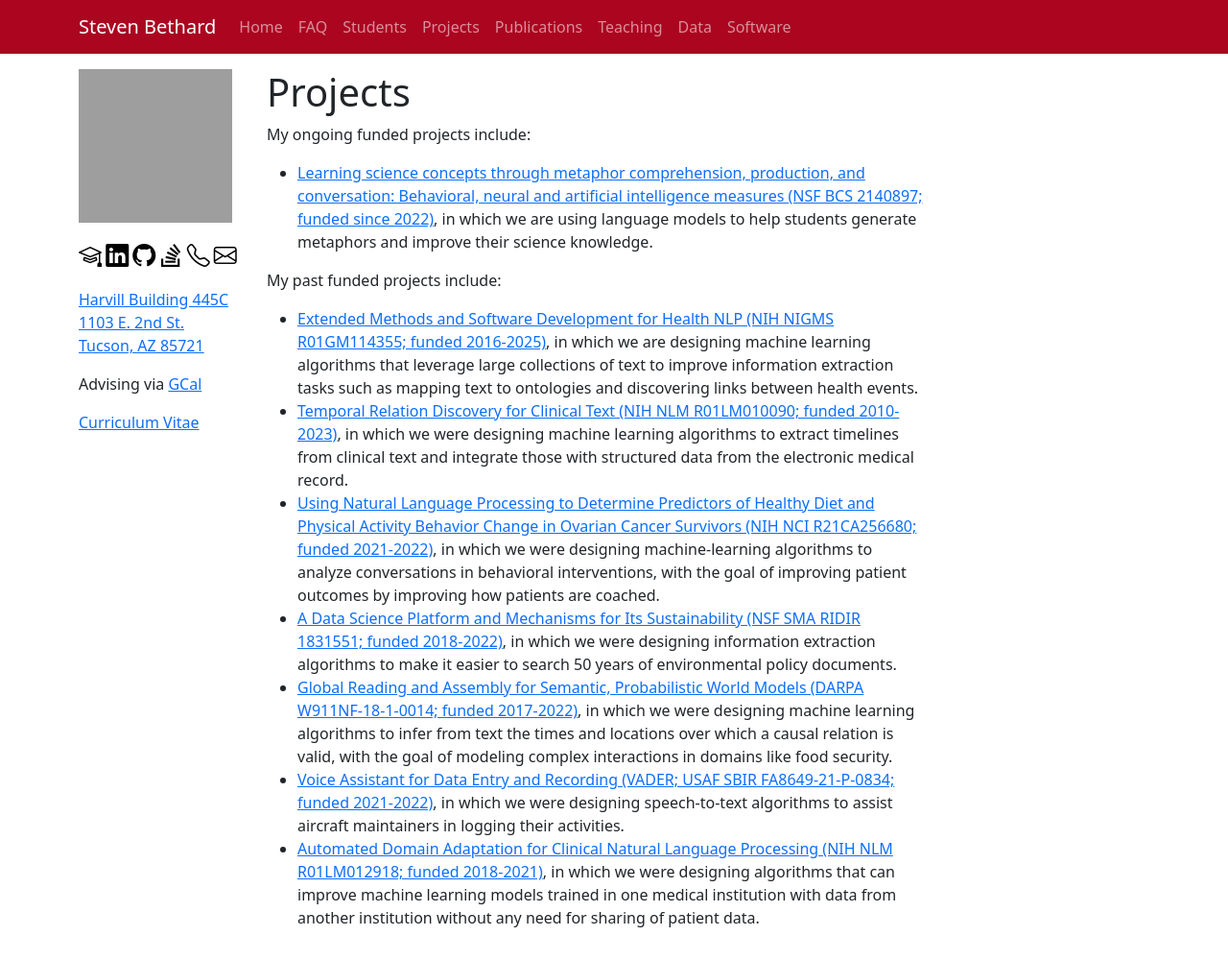
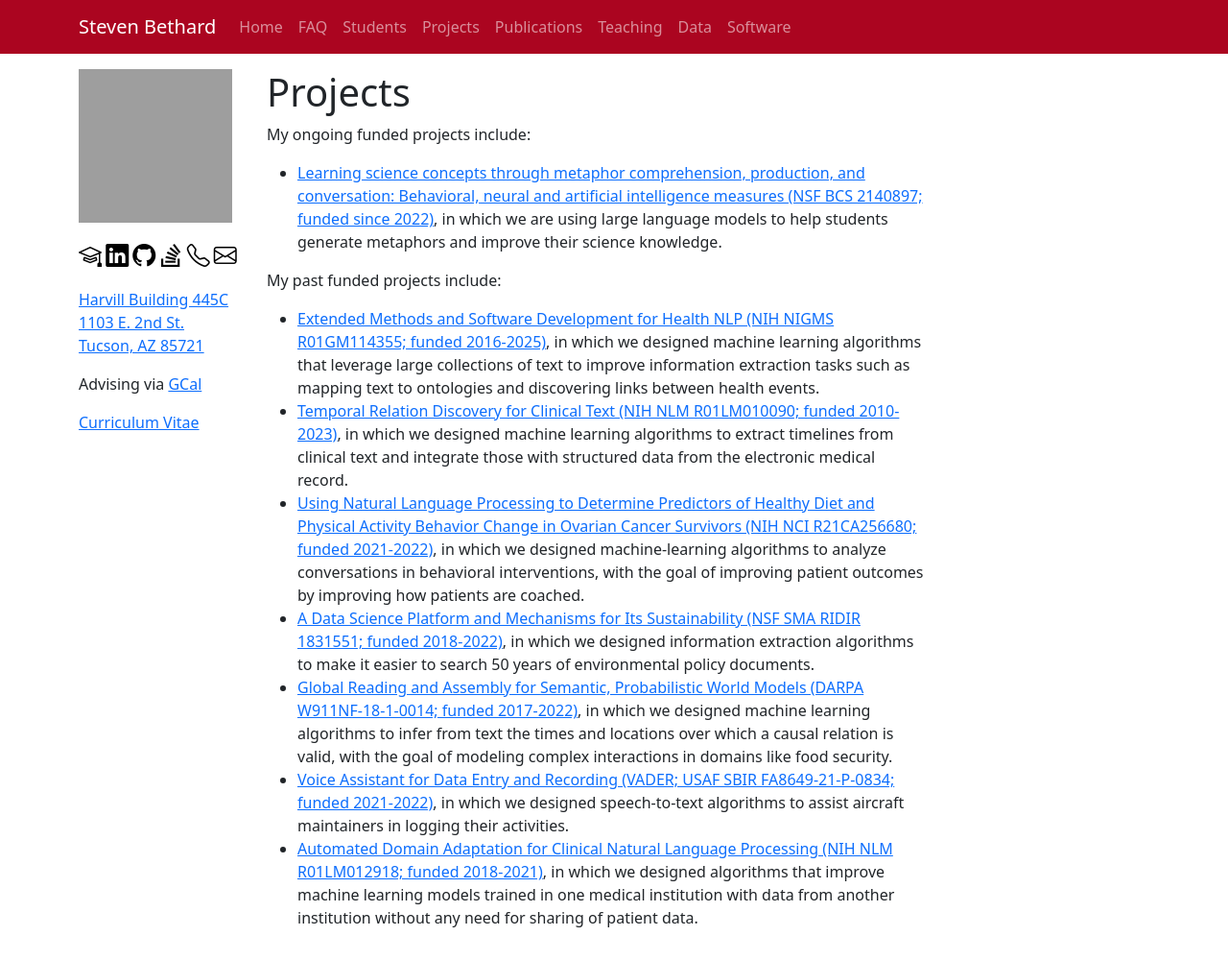
Before and after one commit to bethard/bethard.github.io, a Jekyll site: the page built from projects.md, in a window 1280 px wide. Shown: the whole page at 96% size. Built offline with Jekyll 4.4.1, drawn with Linux system fonts in a browser that asks for light colours; grey boxes are pictures that could not be loaded.

Commit message:
Updates tense

```diff
--- a/projects.md
+++ b/projects.md
@@ -8,14 +8,14 @@
 
 My ongoing funded projects include:
 
-* [Learning science concepts through metaphor comprehension, production, and conversation: Behavioral, neural and artificial intelligence measures (NSF BCS 2140897; funded since 2022)](https://www.nsf.gov/awardsearch/showAward?AWD_ID=2140897), in which we are using language models to help students generate metaphors and improve their science knowledge.
+* [Learning science concepts through metaphor comprehension, production, and conversation: Behavioral, neural and artificial intelligence measures (NSF BCS 2140897; funded since 2022)](https://www.nsf.gov/awardsearch/showAward?AWD_ID=2140897), in which we are using large language models to help students generate metaphors and improve their science knowledge.
 
 My past funded projects include:
 
-* [Extended Methods and Software Development for Health NLP (NIH NIGMS R01GM114355; funded 2016-2025)](https://reporter.nih.gov/project-details/10209178), in which we are designing machine learning algorithms that leverage large collections of text to improve information extraction tasks such as mapping text to ontologies and discovering links between health events.
-* [Temporal Relation Discovery for Clinical Text (NIH NLM R01LM010090; funded 2010-2023)](https://reporter.nih.gov/project-details/9735964), in which we were designing machine learning algorithms to extract timelines from clinical text and integrate those with structured data from the electronic medical record.
-* [Using Natural Language Processing to Determine Predictors of Healthy Diet and Physical Activity Behavior Change in Ovarian Cancer Survivors (NIH NCI R21CA256680; funded 2021-2022)](https://reporter.nih.gov/project-details/10510666), in which we were designing machine-learning algorithms to analyze conversations in behavioral interventions, with the goal of improving patient outcomes by improving how patients are coached.
-* [A Data Science Platform and Mechanisms for Its Sustainability (NSF SMA RIDIR 1831551; funded 2018-2022)](https://www.nsf.gov/awardsearch/showAward?AWD_ID=1831551), in which we were designing information extraction algorithms to make it easier to search 50 years of environmental policy documents.
-* [Global Reading and Assembly for Semantic, Probabilistic World Models (DARPA W911NF-18-1-0014; funded 2017-2022)](https://www.darpa.mil/program/world-modelers), in which we were designing machine learning algorithms to infer from text the times and locations over which a causal relation is valid, with the goal of modeling complex interactions in domains like food security.
-* [Voice Assistant for Data Entry and Recording (VADER; USAF SBIR FA8649-21-P-0834; funded 2021-2022)](https://www.sbir.gov/node/2165081), in which we were designing speech-to-text algorithms to assist aircraft maintainers in logging their activities.
-* [Automated Domain Adaptation for Clinical Natural Language Processing (NIH NLM R01LM012918; funded 2018-2021)](https://reporter.nih.gov/project-details/9579181), in which we were designing algorithms that can improve machine learning models trained in one medical institution with data from another institution without any need for sharing of patient data.
+* [Extended Methods and Software Development for Health NLP (NIH NIGMS R01GM114355; funded 2016-2025)](https://reporter.nih.gov/project-details/10209178), in which we designed machine learning algorithms that leverage large collections of text to improve information extraction tasks such as mapping text to ontologies and discovering links between health events.
+* [Temporal Relation Discovery for Clinical Text (NIH NLM R01LM010090; funded 2010-2023)](https://reporter.nih.gov/project-details/9735964), in which we designed machine learning algorithms to extract timelines from clinical text and integrate those with structured data from the electronic medical record.
+* [Using Natural Language Processing to Determine Predictors of Healthy Diet and Physical Activity Behavior Change in Ovarian Cancer Survivors (NIH NCI R21CA256680; funded 2021-2022)](https://reporter.nih.gov/project-details/10510666), in which we designed machine-learning algorithms to analyze conversations in behavioral interventions, with the goal of improving patient outcomes by improving how patients are coached.
+* [A Data Science Platform and Mechanisms for Its Sustainability (NSF SMA RIDIR 1831551; funded 2018-2022)](https://www.nsf.gov/awardsearch/showAward?AWD_ID=1831551), in which we designed information extraction algorithms to make it easier to search 50 years of environmental policy documents.
+* [Global Reading and Assembly for Semantic, Probabilistic World Models (DARPA W911NF-18-1-0014; funded 2017-2022)](https://www.darpa.mil/program/world-modelers), in which we designed machine learning algorithms to infer from text the times and locations over which a causal relation is valid, with the goal of modeling complex interactions in domains like food security.
+* [Voice Assistant for Data Entry and Recording (VADER; USAF SBIR FA8649-21-P-0834; funded 2021-2022)](https://www.sbir.gov/node/2165081), in which we designed speech-to-text algorithms to assist aircraft maintainers in logging their activities.
+* [Automated Domain Adaptation for Clinical Natural Language Processing (NIH NLM R01LM012918; funded 2018-2021)](https://reporter.nih.gov/project-details/9579181), in which we designed algorithms that improve machine learning models trained in one medical institution with data from another institution without any need for sharing of patient data.
```
